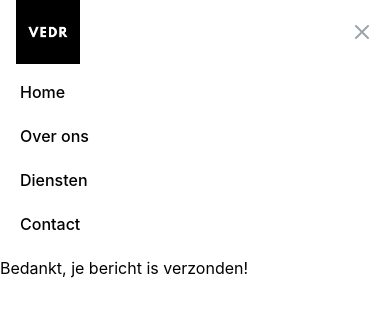
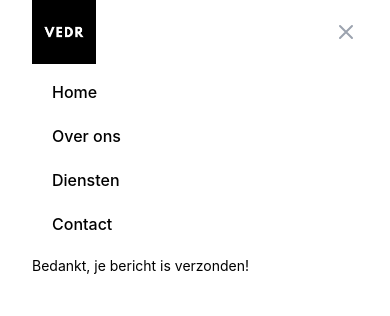
Before and after one commit to vedr-nl/Vedr-Starter-Template, a Next.js app in the folder vedr-starter-template/: page /succes in a window 390 px wide. Both pictures are taken after a click on the button "Open main menu". Shown: the top 316 px of the page. Built offline with nearby package versions, Linux system fonts and the light colour scheme.

Commit message:
Deploy ready

```diff
--- a/vedr-starter-template/sections/contactForm.js
+++ b/vedr-starter-template/components/contactForm.js
@@ -42,6 +42,7 @@ export default function ContactForm() {
      * Configure mailserver in api -> contact.js
      * Configure email credentials in .env
      */
+    <div className="max-w-7xl mx-auto py-10 sm:px-6 lg:px-8">
       <form onSubmit={handleSubmit(onSubmitForm)} className="w-full max-w-lg">
         <div className="flex flex-wrap -mx-3 mb-6">
           <label
@@ -62,7 +63,6 @@ export default function ContactForm() {
           </p>
         </div>
         <div className="flex flex-wrap -mx-3 mb-6">
-        <div className="w-full px-3">
           <label
             className="block uppercase tracking-wide text-gray-700 text-xs font-bold mb-2"
             htmlFor="grid-password"
@@ -79,9 +79,7 @@ export default function ContactForm() {
             <ErrorMessage errors={errors} name="email" />
           </p>
         </div>
-      </div>
         <div className="flex flex-wrap -mx-3 mb-6">
-        <div className="w-full px-3">
           <label
             className="block uppercase tracking-wide text-gray-700 text-xs font-bold mb-2"
             htmlFor="grid-password"
@@ -103,7 +101,6 @@ export default function ContactForm() {
             <ErrorMessage errors={errors} name="message" />
           </p>
         </div>
-      </div>
         <div className="md:flex md:items-center">
           <div className="md:w-1/3">
             <button
@@ -116,5 +113,6 @@ export default function ContactForm() {
           <div className="md:w-2/3"></div>
         </div>
       </form>
+    </div>
   );
 }
--- /dev/null
+++ b/vedr-starter-template/components/head.js
@@ -0,0 +1,18 @@
+import Head from "next/head";
+
+export default function SiteHead() {
+  return (
+    <Head>
+      <title>Vedr Starter template</title>
+      <meta name="description" content="This is a Vedr website" />
+      <meta name="author" content="Vedr" />
+      <meta charset="UTF-8" />
+      <meta name="keywords" content="seo,friendly,keywords,here" />
+      <meta property="og:title" content="Change this" />
+      <meta property="og:image" content="link_to_image" />
+      <meta property="og:description" content="description goes here" />
+
+      <link rel="icon" href="/favicon.ico" />
+    </Head>
+  );
+}
--- a/vedr-starter-template/pages/index.js
+++ b/vedr-starter-template/pages/index.js
@@ -1,6 +1,6 @@
+import Head from "../components/head";
 import Hero from "../sections/hero";
-import Navbar from "../sections/navbar";
-import ContactForm from "../sections/contactForm";
+import Contact from "../sections/contact";
 import { getEntries } from "../services/contentful";
 
 // Hero props
@@ -18,12 +18,13 @@ export async function getStaticProps({}) {
 export default function Home({ hero }) {
   return (
     <div>
+      <Head />
       <Hero
         title={hero[0].fields.title}
         slogan={hero[0].fields.slogan}
         image={hero[0].fields.image.fields.file}
       />
-      <ContactForm />
+      <Contact />
     </div>
   );
 }
--- /dev/null
+++ b/vedr-starter-template/sections/contact.js
@@ -0,0 +1,28 @@
+import ContactForm from "../components/contactForm";
+
+export default function Contact() {
+  return (
+    <div className="max-w-7xl mx-auto py-10 sm:px-6 lg:px-8">
+      {/* <!-- Replace with your content --> */}
+      <div className="flex">
+        <div className="flex-initial w-2/4">
+          <h2>Dit is een titel</h2>
+          <p className="w-3/4">
+            Lorem ipsum dolor sit amet, consectetur adipiscing elit. Fusce
+            convallis hendrerit convallis. Cras maximus suscipit justo eget
+            ultricies. Vestibulum ac justo efficitur, pulvinar purus in,
+            vulputate massa. Sed luctus magna et pulvinar ornare. Proin
+            fringilla, leo faucibus auctor rhoncus, lacus erat pretium eros, sit
+            amet blandit nulla dui bibendum nulla.
+          </p>
+        </div>
+
+        <div className="flex-initial w-2/4">
+          <ContactForm />
+        </div>
+      </div>
+
+      {/* <!-- /End replace --> */}
+    </div>
+  );
+}
--- a/vedr-starter-template/sections/hero.js
+++ b/vedr-starter-template/sections/hero.js
@@ -1,14 +1,18 @@
 export default function Hero({ title, slogan, image }) {
   return (
-    <div className="max-w-7xl mx-auto py-6 sm:px-6 lg:px-8">
+    <div className="max-w-7xl mx-auto py-10 sm:px-6 lg:px-8">
       {/* <!-- Replace with your content --> */}
-      <div className="px-4 py-6 sm:px-0">
-        <div>
+      <div className="flex">
+        <div className="flex-initial w-2/4 pt-10">
           <h1>{title}</h1>
           <p>{slogan}</p>
-          <img src={image.url} alt={image.title}></img>
+        </div>
+
+        <div className="flex-initial w-2/4">
+          <img src={image.url} alt={image.title} className="w-96"></img>
         </div>
       </div>
+
       {/* <!-- /End replace --> */}
     </div>
   );
--- a/vedr-starter-template/sections/navbar.js
+++ b/vedr-starter-template/sections/navbar.js
@@ -25,8 +25,8 @@ export default function Navbar() {
 
   return (
     <div>
-      <nav className="bg-white-800">
-        <div className="max-w-7xl mx-auto px-4 sm:px-6 lg:px-8">
+      <nav>
+        <div className="max-w-7xl mx-auto sm:px-6 lg:px-8">
           <div className="flex items-center justify-between h-16">
             <div className="flex-shrink-0">
               <img className="h-16 w-16" src="vedr-logo.png" alt="Workflow" />
@@ -34,8 +34,9 @@ export default function Navbar() {
             {/* Navitems desktop */}
             <div className="hidden md:block">
               <div className="ml-10 flex-initial items-baseline space-x-4">
-                {NAV_ITEMS.map((navItem) => (
+                {NAV_ITEMS.map((navItem, key) => (
                   <a
+                    key={key}
                     href={navItem.href}
                     className="text-black-300 hover:text-primary px-3 py-2 rounded-md text-sm font-medium"
                   >
@@ -104,8 +105,9 @@ export default function Navbar() {
             /* Navitems desktop */
             <div className="md:hidden" id="mobile-menu">
               <div ref={ref} className="px-2 pt-2 pb-3 space-y-1 sm:px-3">
-                {NAV_ITEMS.map((navItem) => (
+                {NAV_ITEMS.map((navItem, key) => (
                   <a
+                    key={key}
                     href={navItem.href}
                     className="text-black-300 hover:bg-gray-700 hover:text-white block px-3 py-2 rounded-md text-base font-medium"
                   >
--- a/vedr-starter-template/styles/globals.css
+++ b/vedr-starter-template/styles/globals.css
@@ -1,6 +1,44 @@
 @tailwind base;
 @tailwind components;
 @tailwind utilities;
+
+@layer base {
+  /* inter var - latin */
+  @font-face {
+    font-family: "Inter";
+    font-style: normal;
+    font-weight: 100 900;
+    font-display: optional;
+    src: url("/fonts/inter-var-latin.woff2") format("woff2");
+    unicode-range: U+0000-00FF, U+0131, U+0152-0153, U+02BB-02BC, U+02C6, U+02DA,
+      U+02DC, U+2000-206F, U+2074, U+20AC, U+2122, U+2191, U+2193, U+2212,
+      U+2215, U+FEFF, U+FFFD;
+  }
+
+  .cursor-newtab {
+    cursor: url("/images/new-tab.png") 10 10, pointer;
+  }
+
+  h1 {
+    @apply text-2xl font-bold md:text-4xl;
+  }
+
+  h2 {
+    @apply text-xl font-bold md:text-3xl;
+  }
+
+  h3 {
+    @apply text-lg font-bold md:text-2xl;
+  }
+
+  h4 {
+    @apply text-base font-bold md:text-lg;
+  }
+
+  body {
+    @apply text-sm md:text-base;
+  }
+}
 
 html,
 body {
@@ -8,6 +46,8 @@ body {
   margin: 0;
   font-family: -apple-system, BlinkMacSystemFont, Segoe UI, Roboto, Oxygen,
     Ubuntu, Cantarell, Fira Sans, Droid Sans, Helvetica Neue, sans-serif;
+  padding-left: 1rem;
+  padding-right: 1rem;
 }
 
 a {
--- a/vedr-starter-template/tsconfig.json
+++ b/vedr-starter-template/tsconfig.json
@@ -16,6 +16,6 @@
     "incremental": true,
     "noImplicitAny": true
   },
-  "include": ["next-env.d.ts", "**/*.ts", "**/*.tsx", "components/scrollToTop.tsx", "pages/index.js", "sections/hero.js", "sections/contactForm.js"],
+  "include": ["next-env.d.ts", "**/*.ts", "**/*.tsx", "components/scrollToTop.tsx", "pages/index.js", "sections/hero.js", "components/contactForm.js"],
   "exclude": ["node_modules"]
 }
```
Lines whose indentation alone changed are shown as unchanged.
